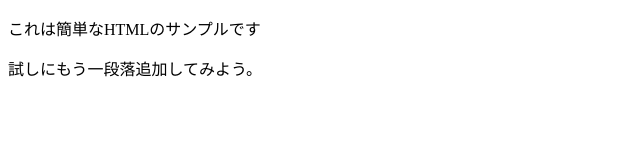
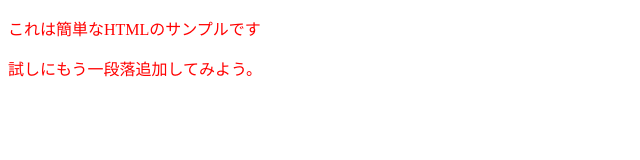
Before and after one commit to fukuno-iniad/html-test, a plain HTML site: page index.html in a window 1280 px wide. Shown: the whole page, without its empty margins (0-640 px from the left). Drawn offline with Linux system fonts and the light colour scheme.

Commit message:
段落の文字色を赤に変更

```diff
--- a/index.html
+++ b/index.html
@@ -3,6 +3,7 @@
     <head>
         <meta charset="UTF-8">
         <title>HTMLのサンプル</title>
+        <link rel="stylesheet" type="text/css" href="web.css"
     </head>
     <body>
         <p>これは簡単なHTMLのサンプルです</p>
--- /dev/null
+++ b/web.css
@@ -0,0 +1,3 @@
+p {
+    color: red;
+}
```
